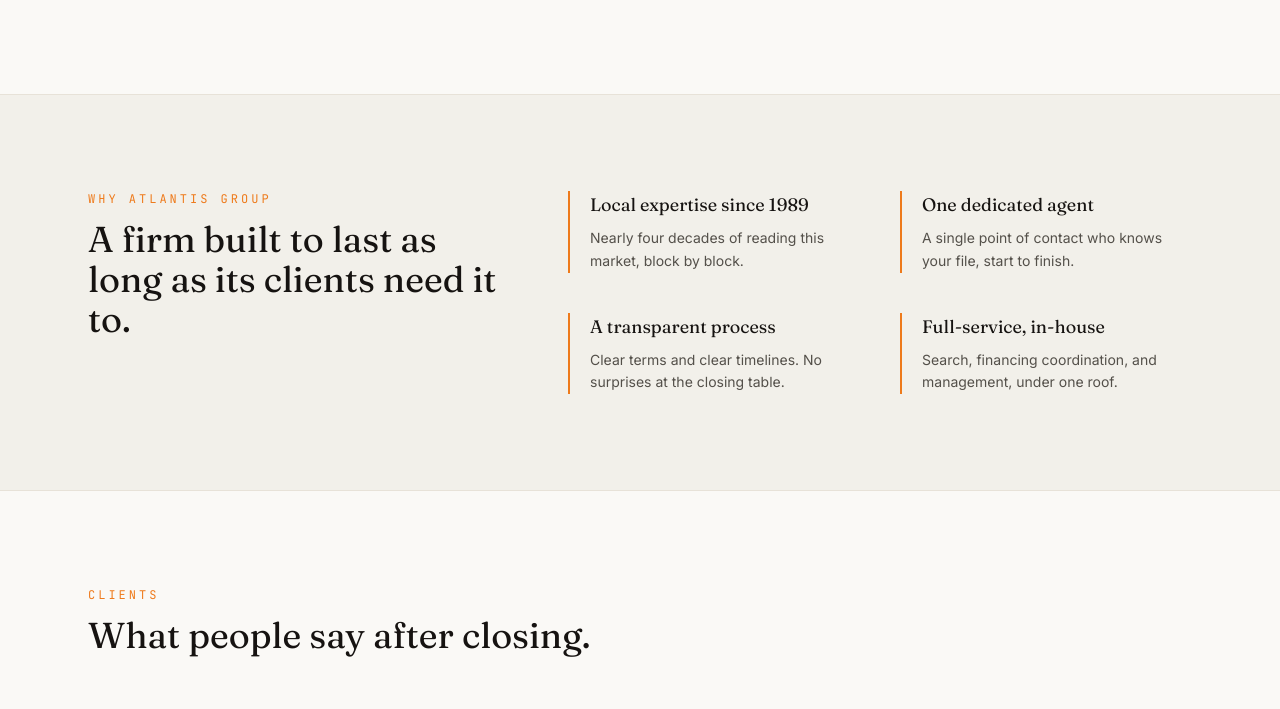
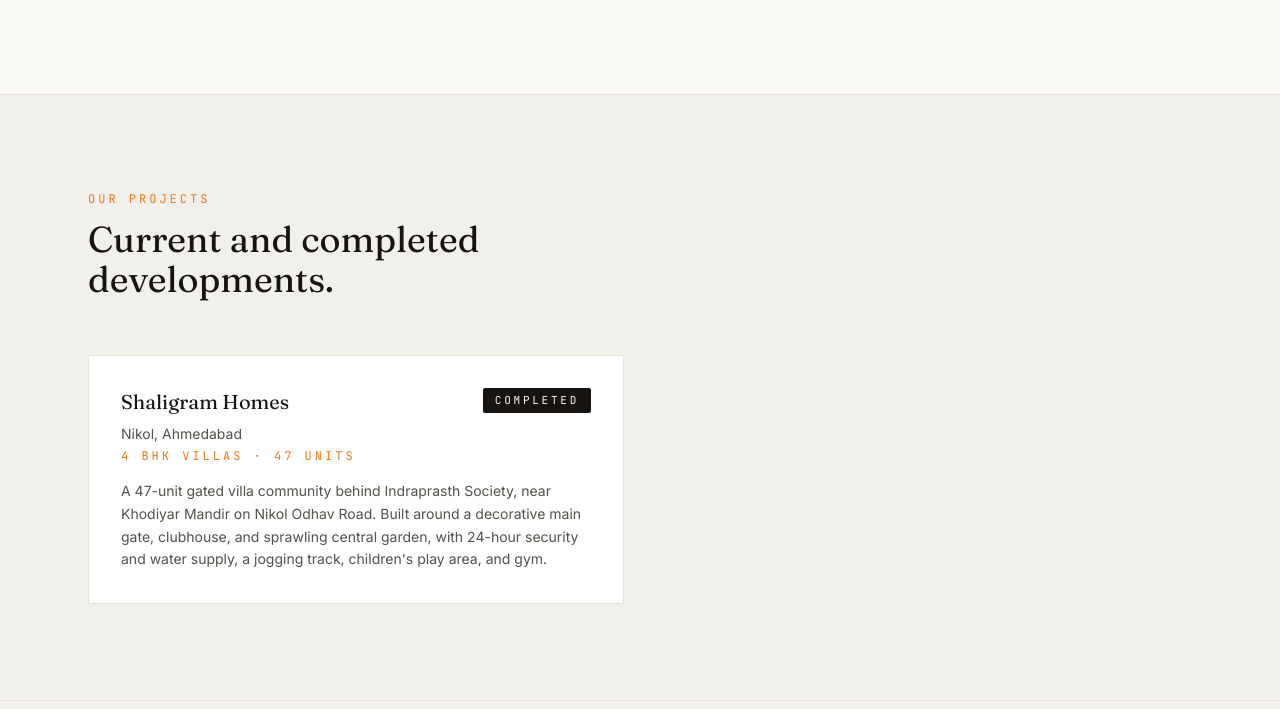
Before and after one commit to SukhadiyaDevarsh/atlantis-group, a Next.js app: page / in a window 1280 px wide. Shown: the part 1392-2101 px from the top of the page. Built offline with nearby package versions, Linux system fonts and the light colour scheme.

Commit message:
Add Projects section
Lists current and completed developments, starting with Shaligram
Homes (47-unit 4 BHK villa community, Nikol, Ahmedabad). Cards show
a status badge so ongoing projects can slot in alongside completed
ones as they're added.

```diff
--- a/app/page.tsx
+++ b/app/page.tsx
@@ -8,6 +8,7 @@
       <Hero />
       <TrustBar />
       <Services />
+      <Projects />
       <WhyUs />
       <Testimonials />
       <ContactCTA />
@@ -44,6 +45,7 @@
         </a>
         <nav className="hidden gap-8 font-body text-sm text-slate md:flex">
           <a href="#services" className="transition hover:text-ink">Services</a>
+          <a href="#projects" className="transition hover:text-ink">Projects</a>
           <a href="#why" className="transition hover:text-ink">Why Us</a>
           <a href="#testimonials" className="transition hover:text-ink">Clients</a>
           <a href="#contact" className="transition hover:text-ink">Contact</a>
@@ -160,6 +162,52 @@
             <div key={item.title} className="bg-ivory p-8 transition hover:bg-white">
               <h3 className="font-display text-xl text-ink">{item.title}</h3>
               <p className="mt-3 font-body text-sm leading-relaxed text-slate">{item.copy}</p>
+            </div>
+          ))}
+        </div>
+      </div>
+    </section>
+  );
+}
+
+/* ---------- Projects ---------- */
+function Projects() {
+  const projects = [
+    {
+      name: "Shaligram Homes",
+      status: "Completed",
+      location: "Nikol, Ahmedabad",
+      type: "4 BHK Villas · 47 Units",
+      copy: "A 47-unit gated villa community behind Indraprasth Society, near Khodiyar Mandir on Nikol Odhav Road. Built around a decorative main gate, clubhouse, and sprawling central garden, with 24-hour security and water supply, a jogging track, children's play area, and gym.",
+    },
+  ];
+  return (
+    <section id="projects" className="border-b border-mist bg-mist/40 py-24">
+      <div className="mx-auto max-w-6xl px-6">
+        <p className="font-mono text-xs uppercase tracking-widest2 text-accent">Our projects</p>
+        <h2 className="mt-3 max-w-xl font-display text-3xl text-ink sm:text-4xl">
+          Current and completed developments.
+        </h2>
+        <div className="mt-14 grid grid-cols-1 gap-8 md:grid-cols-2">
+          {projects.map((p) => (
+            <div key={p.name} className="rounded-sm border border-mist bg-white p-8">
+              <div className="flex items-start justify-between gap-4">
+                <h3 className="font-display text-xl text-ink">{p.name}</h3>
+                <span
+                  className={`shrink-0 rounded-sm px-3 py-1 font-mono text-[11px] uppercase tracking-widest2 ${
+                    p.status === "Completed"
+                      ? "bg-ink text-ivory"
+                      : "bg-accent text-ink"
+                  }`}
+                >
+                  {p.status}
+                </span>
+              </div>
+              <p className="mt-2 font-body text-sm text-slate">{p.location}</p>
+              <p className="mt-1 font-mono text-xs uppercase tracking-widest2 text-accent">
+                {p.type}
+              </p>
+              <p className="mt-4 font-body text-sm leading-relaxed text-slate">{p.copy}</p>
             </div>
           ))}
         </div>
@@ -286,6 +334,7 @@
         <p className="-mt-4 font-display text-sm italic text-accent">…build the future…</p>
         <nav className="flex flex-wrap justify-center gap-6 font-body text-xs text-slate">
           <a href="#services" className="hover:text-ink">Services</a>
+          <a href="#projects" className="hover:text-ink">Projects</a>
           <a href="#why" className="hover:text-ink">Why Us</a>
           <a href="#testimonials" className="hover:text-ink">Clients</a>
           <a href="#contact" className="hover:text-ink">Contact</a>
```
